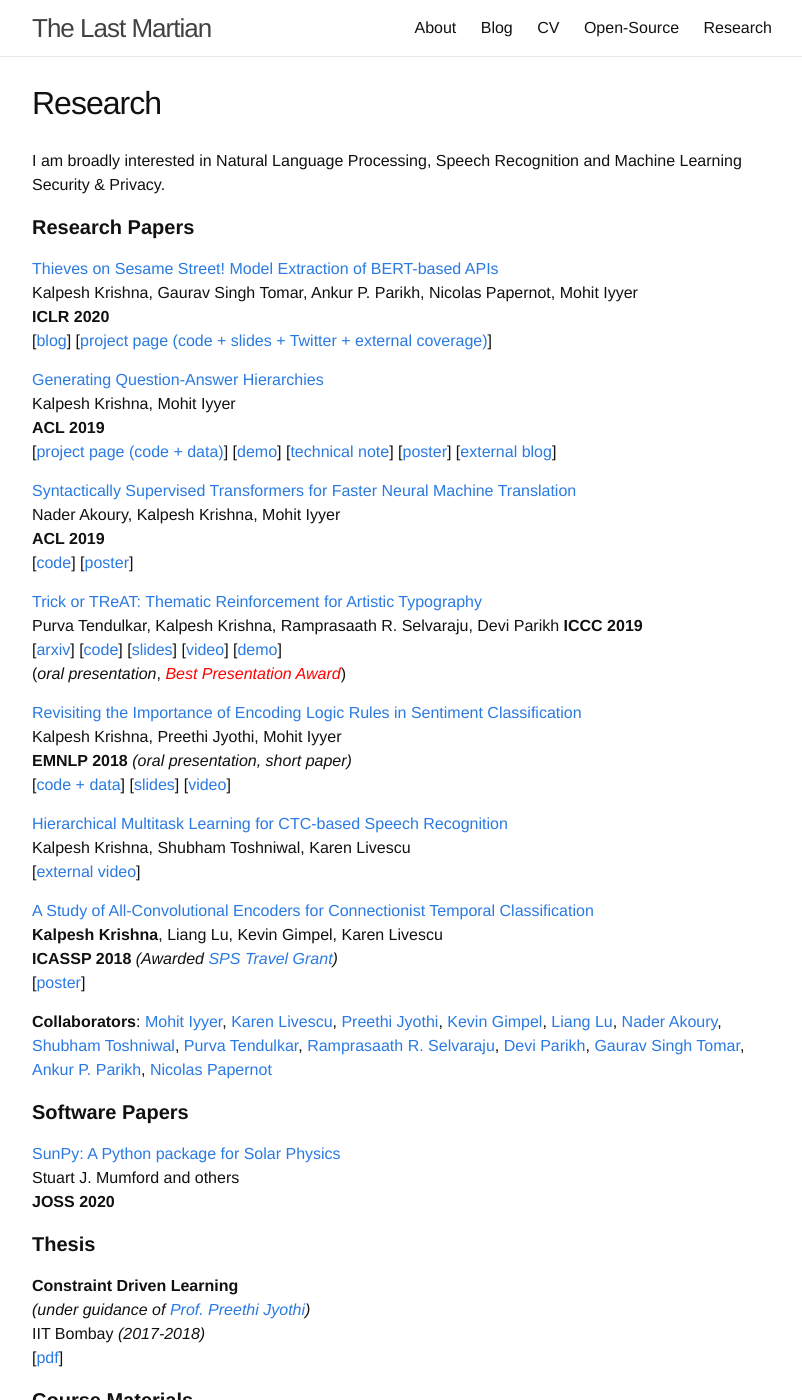
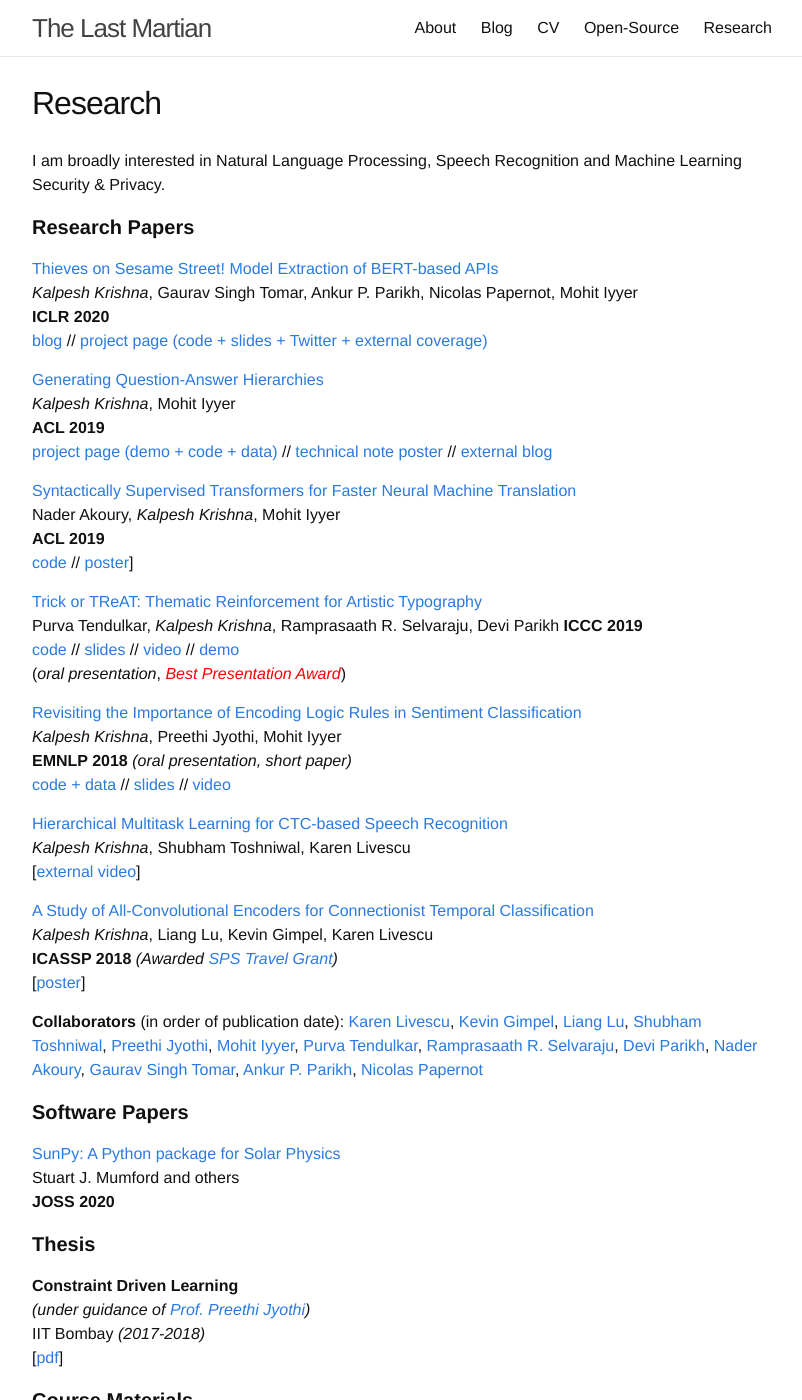
Before and after one commit to martiansideofthemoon/martiansideofthemoon.github.io, a Jekyll site: the page built from _pages/research.md, in a window 1280 px wide and 1400 px high. Shown: the whole window, without its empty margins (238-1040 px from the left). Built offline with Jekyll 4.4.1, drawn with Linux system fonts in a browser that asks for light colours; comment, search, counter and statistics services are not loaded.

Commit message:
Update, research page

```diff
--- a/_pages/research.md
+++ b/_pages/research.md
@@ -8,42 +8,42 @@ I am broadly interested in Natural Language Processing, Speech Recognition and M
 #### **Research Papers**
 
 [Thieves on Sesame Street! Model Extraction of BERT-based APIs](https://arxiv.org/abs/1910.12366)
-Kalpesh Krishna, Gaurav Singh Tomar, Ankur P. Parikh, Nicolas Papernot, Mohit Iyyer
+*Kalpesh Krishna*, Gaurav Singh Tomar, Ankur P. Parikh, Nicolas Papernot, Mohit Iyyer
 **ICLR 2020**
-\[[blog](http://www.cleverhans.io/2020/04/06/stealing-bert.html)\] \[[project page (code + slides + Twitter + external coverage)]({% post_url 2020-04-04-iclr20 %})\]
+[blog](http://www.cleverhans.io/2020/04/06/stealing-bert.html) // [project page (code + slides + Twitter + external coverage)]({% post_url 2020-04-04-iclr20 %})
 
 [Generating Question-Answer Hierarchies](https://arxiv.org/abs/1906.02622)
-Kalpesh Krishna, Mohit Iyyer
+*Kalpesh Krishna*, Mohit Iyyer
 **ACL 2019**
-\[[project page (code + data)](http://squash.cs.umass.edu/)\] \[[demo](http://squash.cs.umass.edu:3000/?id=04bf8a42f934944809e76ec1)\] \[[technical note](https://arxiv.org/pdf/1906.02622.pdf#page=15)\] \[[poster]({{ site.url }}/assets/squash-poster.pdf)\] \[[external blog](https://towardsdatascience.com/introducing-squash-a-question-answer-generating-system-71c47b478a16)\]
+[project page (demo + code + data)](http://squash.cs.umass.edu/) // [technical note](https://arxiv.org/pdf/1906.02622.pdf#page=15) [poster]({{ site.url }}/assets/squash-poster.pdf) // [external blog](https://towardsdatascience.com/introducing-squash-a-question-answer-generating-system-71c47b478a16)
 
 [Syntactically Supervised Transformers for Faster Neural Machine Translation](https://arxiv.org/abs/1906.02780)
-Nader Akoury, Kalpesh Krishna, Mohit Iyyer
+Nader Akoury, *Kalpesh Krishna*, Mohit Iyyer
 **ACL 2019**
-\[[code](https://github.com/dojoteef/synst)\] \[[poster](https://people.cs.umass.edu/~nsa/posters/synst-acl2019.pdf)\]
+[code](https://github.com/dojoteef/synst) // [poster](https://people.cs.umass.edu/~nsa/posters/synst-acl2019.pdf)\]
 
 [Trick or TReAT: Thematic Reinforcement for Artistic Typography](https://arxiv.org/abs/1903.07820)
-Purva Tendulkar, Kalpesh Krishna, Ramprasaath R. Selvaraju, Devi Parikh
+Purva Tendulkar, *Kalpesh Krishna*, Ramprasaath R. Selvaraju, Devi Parikh
 **ICCC 2019**
-\[[arxiv](https://arxiv.org/abs/1903.07820)\] \[[code](https://github.com/purvaten/treat)\] \[[slides](https://purvaten.github.io/data/TReAT-talk.pdf)\] \[[video](https://photos.google.com/share/AF1QipNFg9TYf2Wk6z6zKg3I3rT7jiWoH97cRVIQ-_JrZwIUUMqkyWHomVc1Lv1UGduraA/photo/AF1QipOm-e6jFA3Im9eiHt79R-A0j36CSVCoqSeU_VZG?key=dDFhdGlYUV9yVkUzOW5YaFlaeXdhMGQ1UHZ0QnZ3)\] \[[demo](http://doodle.cloudcv.org/)\]
+[code](https://github.com/purvaten/treat) // [slides](https://purvaten.github.io/data/TReAT-talk.pdf) // [video](https://photos.google.com/share/AF1QipNFg9TYf2Wk6z6zKg3I3rT7jiWoH97cRVIQ-_JrZwIUUMqkyWHomVc1Lv1UGduraA/photo/AF1QipOm-e6jFA3Im9eiHt79R-A0j36CSVCoqSeU_VZG?key=dDFhdGlYUV9yVkUzOW5YaFlaeXdhMGQ1UHZ0QnZ3) // [demo](http://doodle.cloudcv.org/)
 (*oral presentation*, <a style="color:red" href="https://twitter.com/jmacunha/status/1142184529026662400"><i>Best Presentation Award</i></a>)
 
 [Revisiting the Importance of Encoding Logic Rules in Sentiment Classification](https://arxiv.org/abs/1808.07733)
-Kalpesh Krishna, Preethi Jyothi, Mohit Iyyer
+*Kalpesh Krishna*, Preethi Jyothi, Mohit Iyyer
 **EMNLP 2018** *(oral presentation, short paper)*
-\[[code + data](https://github.com/martiansideofthemoon/logic-rules-sentiment/)\] \[[slides]({{ site.url }}/assets/emnlp-2018.pdf)\] \[[video](https://vimeo.com/306136412)\]
+[code + data](https://github.com/martiansideofthemoon/logic-rules-sentiment/) // [slides]({{ site.url }}/assets/emnlp-2018.pdf) // [video](https://vimeo.com/306136412)
 
 [Hierarchical Multitask Learning for CTC-based Speech Recognition](https://arxiv.org/abs/1807.06234)
-Kalpesh Krishna, Shubham Toshniwal, Karen Livescu
+*Kalpesh Krishna*, Shubham Toshniwal, Karen Livescu
 \[[external video](https://www.youtube.com/watch?v=OSpFS8kyibw)\]
 
 [A Study of All-Convolutional Encoders for Connectionist Temporal Classification](https://arxiv.org/abs/1710.10398)
-**Kalpesh Krishna**, Liang Lu, Kevin Gimpel, Karen Livescu
+*Kalpesh Krishna*, Liang Lu, Kevin Gimpel, Karen Livescu
 **ICASSP 2018** *(Awarded [SPS Travel Grant](https://signalprocessingsociety.org/events/sps-travel-grants))*
 \[[poster](https://sigport.org/sites/default/files/docs/study-convolutional-encoders.pdf)\]
 
 
-**Collaborators**: [Mohit Iyyer](https://people.cs.umass.edu/~miyyer/), [Karen Livescu](https://ttic.uchicago.edu/~klivescu), [Preethi Jyothi](https://www.cse.iitb.ac.in/~pjyothi), [Kevin Gimpel](https://ttic.uchicago.edu/~kgimpel), [Liang Lu](https://ttic.uchicago.edu/~llu), [Nader Akoury](https://people.cs.umass.edu/~nsa/), [Shubham Toshniwal](https://ttic.uchicago.edu/~shtoshni), [Purva Tendulkar](http://purvaten.github.io/), [Ramprasaath R. Selvaraju](https://ramprs.github.io/), [Devi Parikh](https://www.cc.gatech.edu/~parikh/), [Gaurav Singh Tomar](https://scholar.google.com/citations?user=p1SDN0oAAAAJ&hl=en), [Ankur P. Parikh](https://www.cs.cmu.edu/~apparikh/publications.html), [Nicolas Papernot](https://www.papernot.fr/)
+**Collaborators** (in order of publication date): [Karen Livescu](https://ttic.uchicago.edu/~klivescu), [Kevin Gimpel](https://ttic.uchicago.edu/~kgimpel), [Liang Lu](https://ttic.uchicago.edu/~llu), [Shubham Toshniwal](https://ttic.uchicago.edu/~shtoshni), [Preethi Jyothi](https://www.cse.iitb.ac.in/~pjyothi), [Mohit Iyyer](https://people.cs.umass.edu/~miyyer/), [Purva Tendulkar](http://purvaten.github.io/), [Ramprasaath R. Selvaraju](https://ramprs.github.io/), [Devi Parikh](https://www.cc.gatech.edu/~parikh/), [Nader Akoury](https://people.cs.umass.edu/~nsa/), [Gaurav Singh Tomar](https://scholar.google.com/citations?user=p1SDN0oAAAAJ&hl=en), [Ankur P. Parikh](https://www.cs.cmu.edu/~apparikh/publications.html), [Nicolas Papernot](https://www.papernot.fr/)
 
 #### **Software Papers**
 
--- a/_posts/2020-04-04-iclr20.markdown
+++ b/_posts/2020-04-04-iclr20.markdown
@@ -23,4 +23,4 @@ This is a project page for our [ICLR 2020](https://iclr.cc/) paper on model extr
 **slide deck**: [https://docs.google.com/presentation/d/1emJb07ER8Gje6PGauIU--t0DCgvECJlnjVQfv9rOUkM/edit?usp=sharing](https://docs.google.com/presentation/d/1emJb07ER8Gje6PGauIU--t0DCgvECJlnjVQfv9rOUkM/edit?usp=sharing)
 **ICLR presentation & chat**: [https://iclr.cc/virtual_2020/poster_Byl5NREFDr.html](https://iclr.cc/virtual_2020/poster_Byl5NREFDr.html)
 
-**external coverage**: [NLPHighlights Podcast](https://soundcloud.com/nlp-highlights/104-model-distillation-with-victor-sanh-and-thomas-wolf#t=8:00) / [Sebastian Ruder's NLP News](http://newsletter.ruder.io/issues/reviewing-taking-stock-theme-papers-poisoning-and-stealing-models-multimodal-generation-240687) / [HubofML Newsletter](https://hubofml.substack.com/p/newsletter-3-product-security-ml?r=6imnh&utm_campaign=post&utm_medium=web&utm_source=twitter) / [TopBot's Best NLP Papers at ICLR 2020](https://www.topbots.com/best-nlp-papers-from-iclr-2020/?utm_source=rss&utm_medium=rss&utm_campaign=best-nlp-papers-from-iclr-2020) / [VentureBeat ICLR 2020 Cover Photo](https://venturebeat.com/2020/05/01/ai-weekly-animal-crossing-iclr-and-the-future-of-research-conferences-online/) / [MadeWithML](https://madewithml.com/projects/327/how-to-steal-modern-nlp-systems-with-gibberish)
+**external coverage**: [NLPHighlights Podcast](https://soundcloud.com/nlp-highlights/104-model-distillation-with-victor-sanh-and-thomas-wolf#t=8:00) // [Sebastian Ruder's NLP News](http://newsletter.ruder.io/issues/reviewing-taking-stock-theme-papers-poisoning-and-stealing-models-multimodal-generation-240687) // [HubofML Newsletter](https://hubofml.substack.com/p/newsletter-3-product-security-ml?r=6imnh&utm_campaign=post&utm_medium=web&utm_source=twitter) // [TopBot's Best NLP Papers at ICLR 2020](https://www.topbots.com/best-nlp-papers-from-iclr-2020/?utm_source=rss&utm_medium=rss&utm_campaign=best-nlp-papers-from-iclr-2020) // [VentureBeat ICLR 2020 Cover Photo](https://venturebeat.com/2020/05/01/ai-weekly-animal-crossing-iclr-and-the-future-of-research-conferences-online/) // [MadeWithML](https://madewithml.com/projects/327/how-to-steal-modern-nlp-systems-with-gibberish)
```
